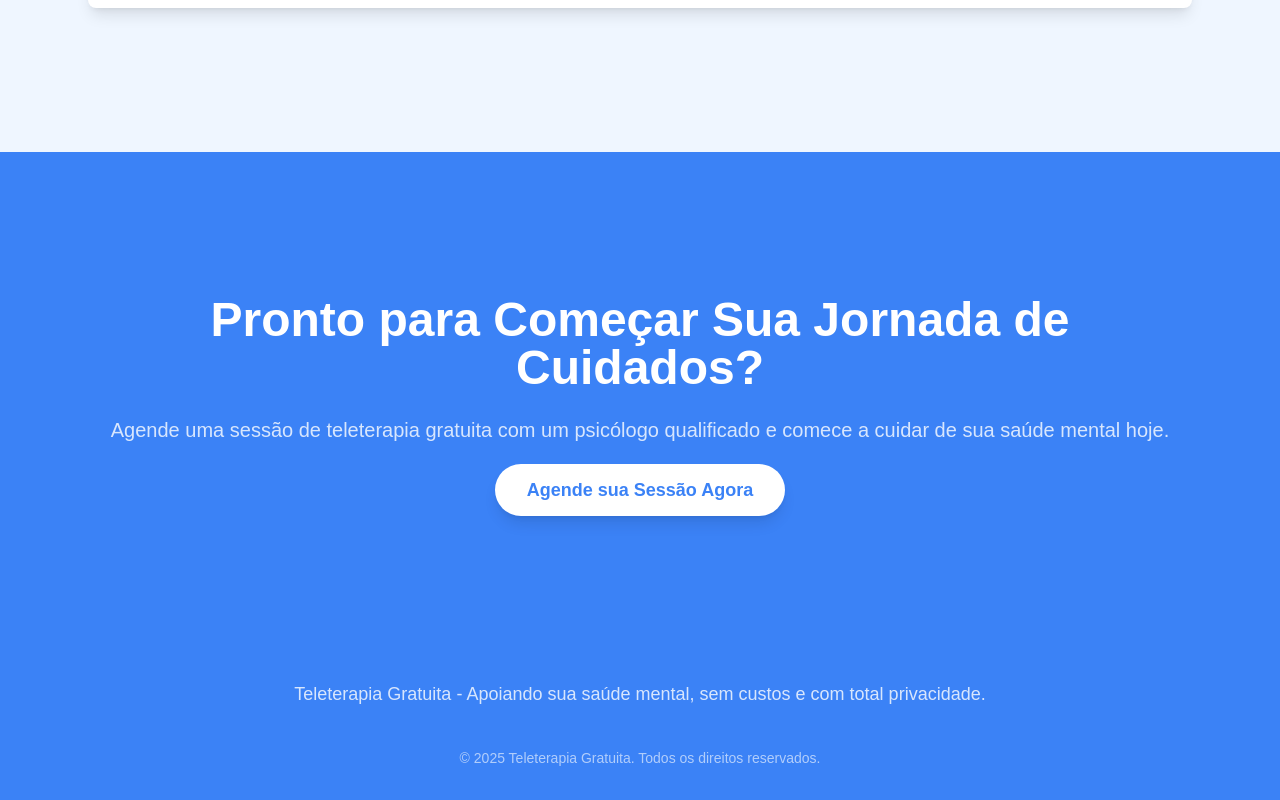
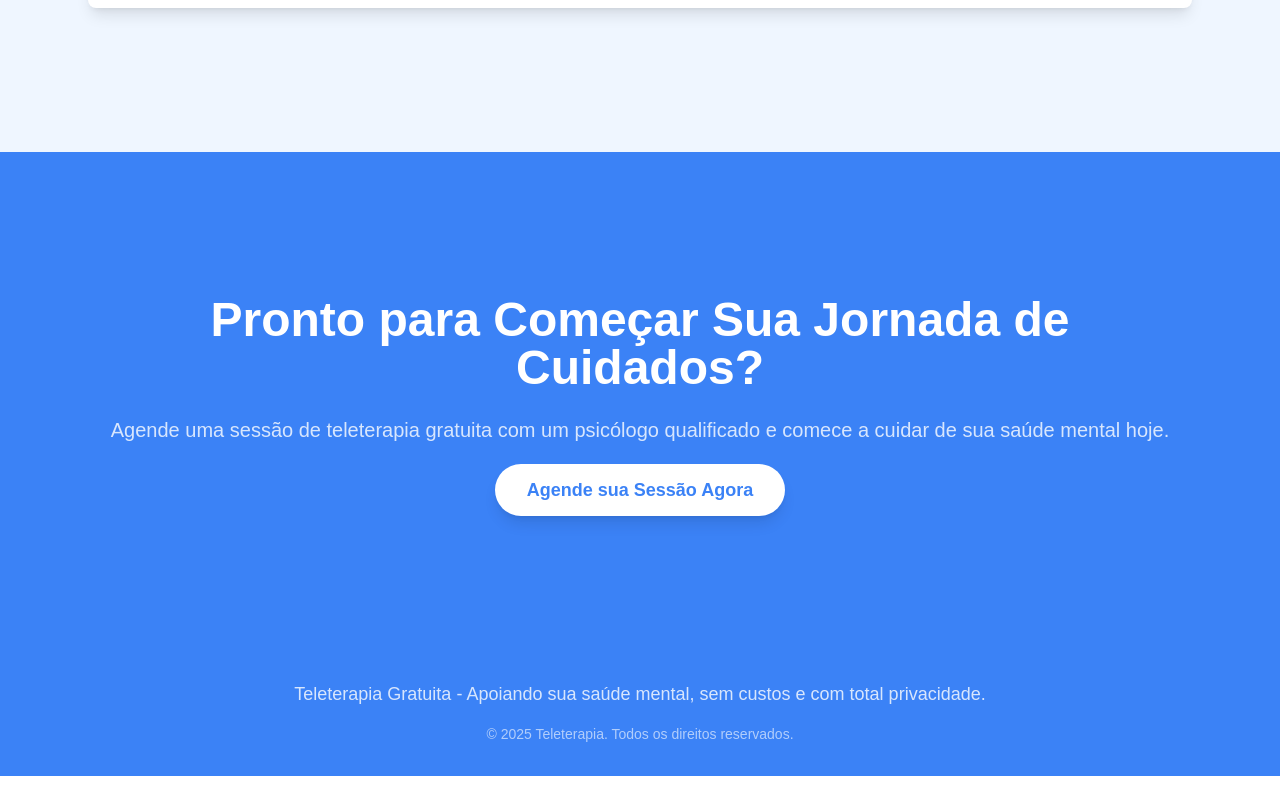
Before and after one commit to fernandogabriel04/teleterapia, a Next.js app: page / in a window 1280 px wide. Shown: the part 3416-4216 px from the top of the page. After the commit the page ends 4192 px from the top, so only its background shows below. Built offline with nearby package versions, Linux system fonts and the light colour scheme.

Commit message:
style: social medias commented

```diff
--- a/app/_components/Footer.tsx
+++ b/app/_components/Footer.tsx
@@ -5,19 +5,19 @@ const Footer = () => {
           <p className="text-lg opacity-80 mb-4">
             Teleterapia Gratuita - Apoiando sua saúde mental, sem custos e com total privacidade.
           </p>
-          <div className="flex justify-center space-x-6 mb-6">
+          {/* <div className="flex justify-center space-x-6 mb-6">
             <a href="https://www.facebook.com/" target="_blank" className="hover:text-gray-200 transition duration-300">
               <i className="fab fa-facebook-f text-2xl"></i>
             </a>
             <a href="https://www.instagram.com/" target="_blank" className="hover:text-gray-200 transition duration-300">
               <i className="fab fa-instagram text-2xl"></i>
             </a>
-            <a href="https://twitter.com/" target="_blank" className="hover:text-gray-200 transition duration-300">
-              <i className="fab fa-twitter text-2xl"></i>
+            <a href="https://x.com/" target="_blank" className="hover:text-gray-200 transition duration-300">
+              <i className="fab fa-x text-2xl"></i>
             </a>
-          </div>
+          </div> */}
           <p className="text-sm opacity-60">
-            &copy; 2025 Teleterapia Gratuita. Todos os direitos reservados.
+            &copy; 2025 Teleterapia. Todos os direitos reservados.
           </p>
         </div>
       </footer>
```
